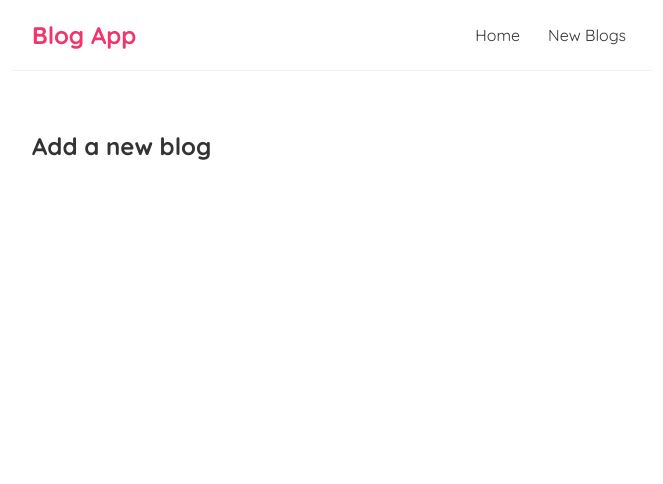
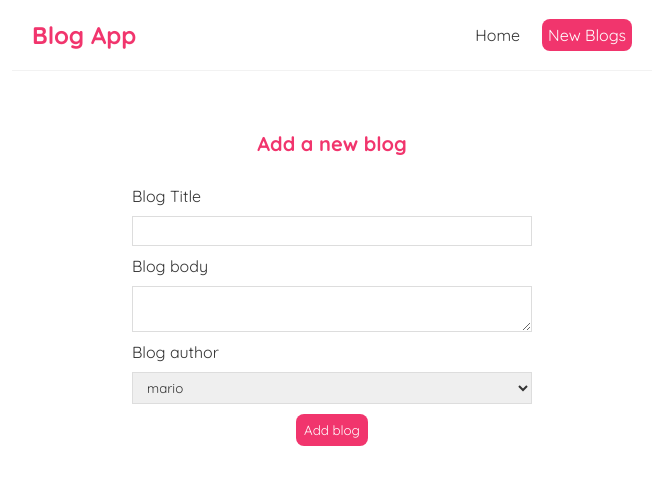
Before and after one commit to Fred-ricky/blog, a React (Create React App) app: page /create in a window 1280 px wide. Shown: the top 484 px of the page, without its empty margins (308-971 px from the left). Built offline with nearby package versions, Linux system fonts and the light colour scheme.

Commit message:
added forms

```diff
--- a/data/db.json
+++ b/data/db.json
@@ -11,6 +11,18 @@
             "body": "wkvvhvjkgfhwghfsigsihgfsfsdiuh;",
             "author": "luigi",
             "id": 2
+        },
+        {
+            "Title": "Party",
+            "body": "wkvvhvjkgfhwghfsigsihgfsfsdiuh;",
+            "author": "agnes",
+            "id": 3
+        },
+        {
+            "Title": "Opening",
+            "body": "wkvvhvjkgfhwghfsigsihgfsfsdiuh;",
+            "author": "walsh",
+            "id": 4
         }
     ]
 }
--- a/src/App.js
+++ b/src/App.js
@@ -1,4 +1,4 @@
- import Navbar from './navbar';
+import Navbar from './navbar';
 import Home from './home';
 import { BrowserRouter as Router, Route, Switch } from 'react-router-dom';
 import Create from './Create';
--- a/src/BlogDetails.js
+++ b/src/BlogDetails.js
@@ -1,12 +1,26 @@
 import { useParams } from "react-router-dom/cjs/react-router-dom.min";
+import useFetch  from "./useFetch";
+
 
 const BlogDetails = () => {
 
-    const {id} = useParams()
+    const {id} = useParams();
+    const {data: blog, error, isPending } = useFetch('http://localhost:8000/blogs/' + id);
+
 
     return (
         <div className="blog-details">
-            <h2>Blog details - {id}</h2>
+            { isPending && <div>loading...</div>}
+            { error && <div>{ error }</div>}
+            {blog && (
+            <article>
+                <h2>{ blog.Title }</h2>
+                <p>Written by { blog.author }</p>
+                <div>{  blog.body }</div>
+
+            </article>
+            )}
+
         </div>
      );
 }
--- a/src/BlogList.js
+++ b/src/BlogList.js
@@ -1,16 +1,18 @@
-const BlogList = ({blogs, title}) => {
+/* eslint-disable no-template-curly-in-string */
+import { Link } from "react-router-dom";
+
+const BlogList = ({blogs}) => {
 
 
     return (
         <div className="blog-list">
-            <h2> { title } </h2>
             {blogs.map((blog) => (
                 <div className="blog-preview" key={blog.id}>
-
-                    <h2>{ blog.title }</h2>
-                    <p>Written by  { blog.author }</p>
-
-
+                     <Link to={'/blogs/${blog.id}'}>
+                        <h2>{ blog.Title }</h2>
+                        <p>Written by { blog.author }</p>
+                        <p>{blog.id}</p>
+                    </Link>
                 </div>
 
             ))}
@@ -19,4 +21,7 @@
      );
 }
 
+
+
+
 export default BlogList;
--- a/src/Create.js
+++ b/src/Create.js
@@ -1,10 +1,48 @@
-const create = () => {
+import { useState } from "react";
+
+const Create = () => {
+    const [title, setTitle] = useState('');
+    const [body, setBody] = useState('');
+    const [author, setAuthor] = useState('mario');
+
+    const handleSubmit = (e) => {
+
+        e.preventDefault();
+        const blog = { title, body, author };
+
+    }
+
     return (
         <div className="create">
             <h2>Add a new blog</h2>
+            <form onSubmit={handleSubmit}>
+                <label htmlFor="">Blog Title</label>
+                <input
+                    type="text"
+                    required
+                    value={title}
+                    onChange={(e) => setTitle(e.target.value)}
+                />
 
+                <label htmlFor="">Blog body</label>
+                <textarea
+                    required
+                    value={body}
+                    onChange={(e) => setBody(e.target.value)}
+                ></textarea>
+                <label htmlFor="">Blog author</label>
+                <select
+                    value={author}
+                    onChange={(e) => setBody(e.target.value)}
+                >
+                    <option value="mario">mario</option>
+                    <option value="yoshi">yoshi</option>
+
+                </select>
+                <button>Add blog</button>
+            </form>
         </div>
      );
 }
 
-export default create;
+export default Create;
--- a/src/home.js
+++ b/src/home.js
@@ -12,7 +12,7 @@
     <div className="home">
         { error && <div>{ error }</div>}
         { isPending && <div>loading ...</div>}
-        { blogs && <BlogList  blogs={blogs} title='All Blogs!' />}
+        { blogs && <BlogList  blogs={blogs} />}
 
     </div>
     );
--- a/src/index.css
+++ b/src/index.css
@@ -51,3 +51,39 @@
   color: #f1356d;
   margin-bottom: 8px;
 }
+
+
+.blog-preview a{
+  text-decoration: none;
+}
+
+.create {
+  max-width: 400px;
+  margin: 0 auto;
+  text-align: center;
+}
+.create label {
+  text-align: left;
+  display: block;
+}
+.create h2 {
+  font-size: 20px;
+  color: #f1356d;
+  margin-bottom: 30px;
+}
+.create input, .create textarea, .create select {
+  width: 100%;
+  padding: 6px 10px;
+  margin: 10px 0;
+  border: 1px solid #ddd;
+  box-sizing: border-box;
+  display: block;
+}
+.create button {
+  background: #f1356d;
+  color: #fff;
+  border: 0;
+  padding: 8px;
+  border-radius: 8px;
+  cursor: pointer;
+}
--- a/src/navbar.js
+++ b/src/navbar.js
@@ -7,7 +7,11 @@
             <div className="links">
                 <Link to="/">Home</Link>
 
-                <Link to="/create">New Blogs</Link>
+                <Link to="/create" style={{
+                    color: 'white',
+                    backgroundColor: '#f1356d',
+                    borderRadius: '8px',
+                }}>New Blogs</Link>
             </div>
         </nav>
      );
--- a/src/useFetch.js
+++ b/src/useFetch.js
@@ -31,7 +31,7 @@
 
             })
 
-            return () => abortControl.abort()
+            return () => abortControl.abort();
 
        }, [url])
 
```
